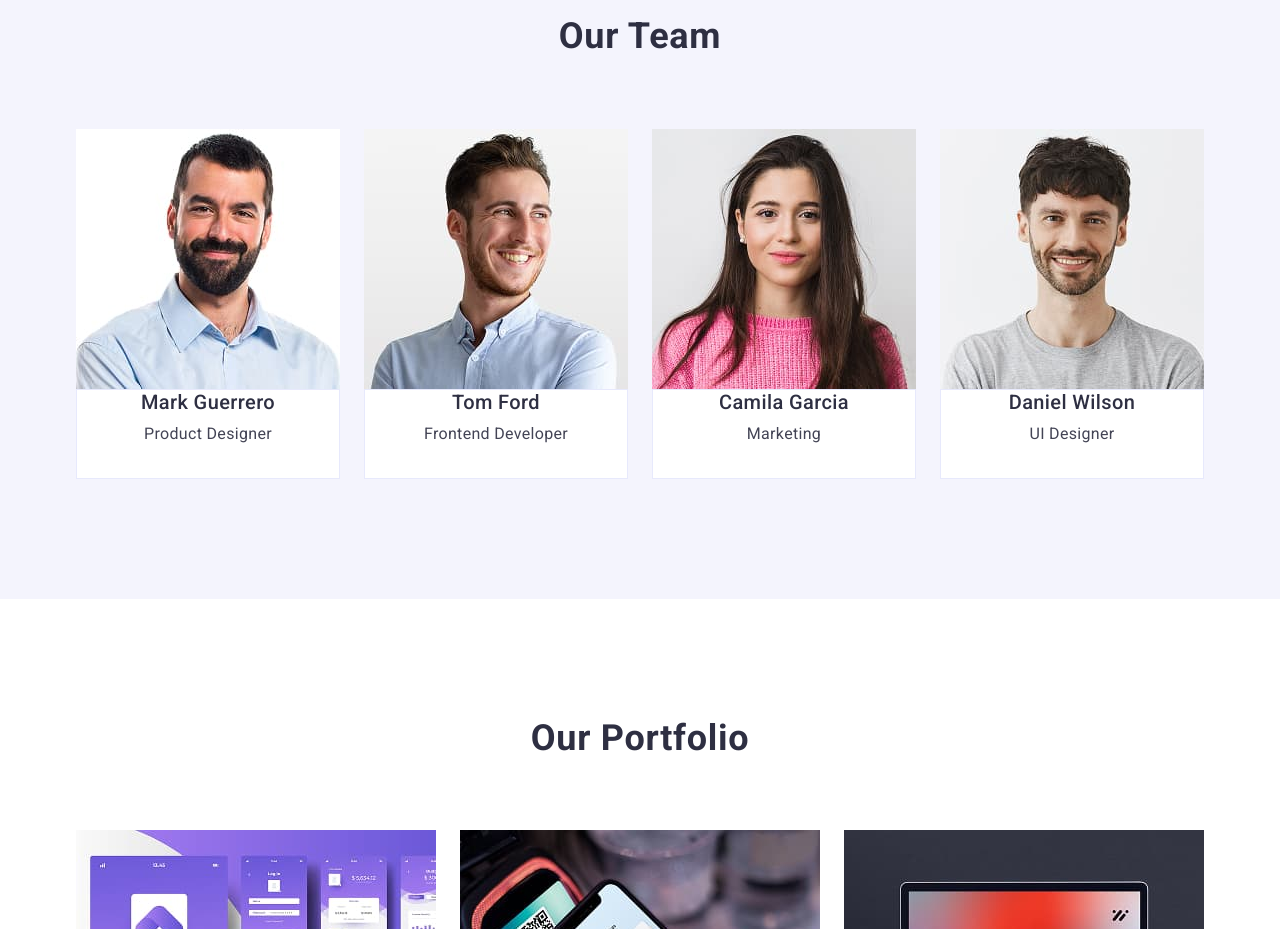
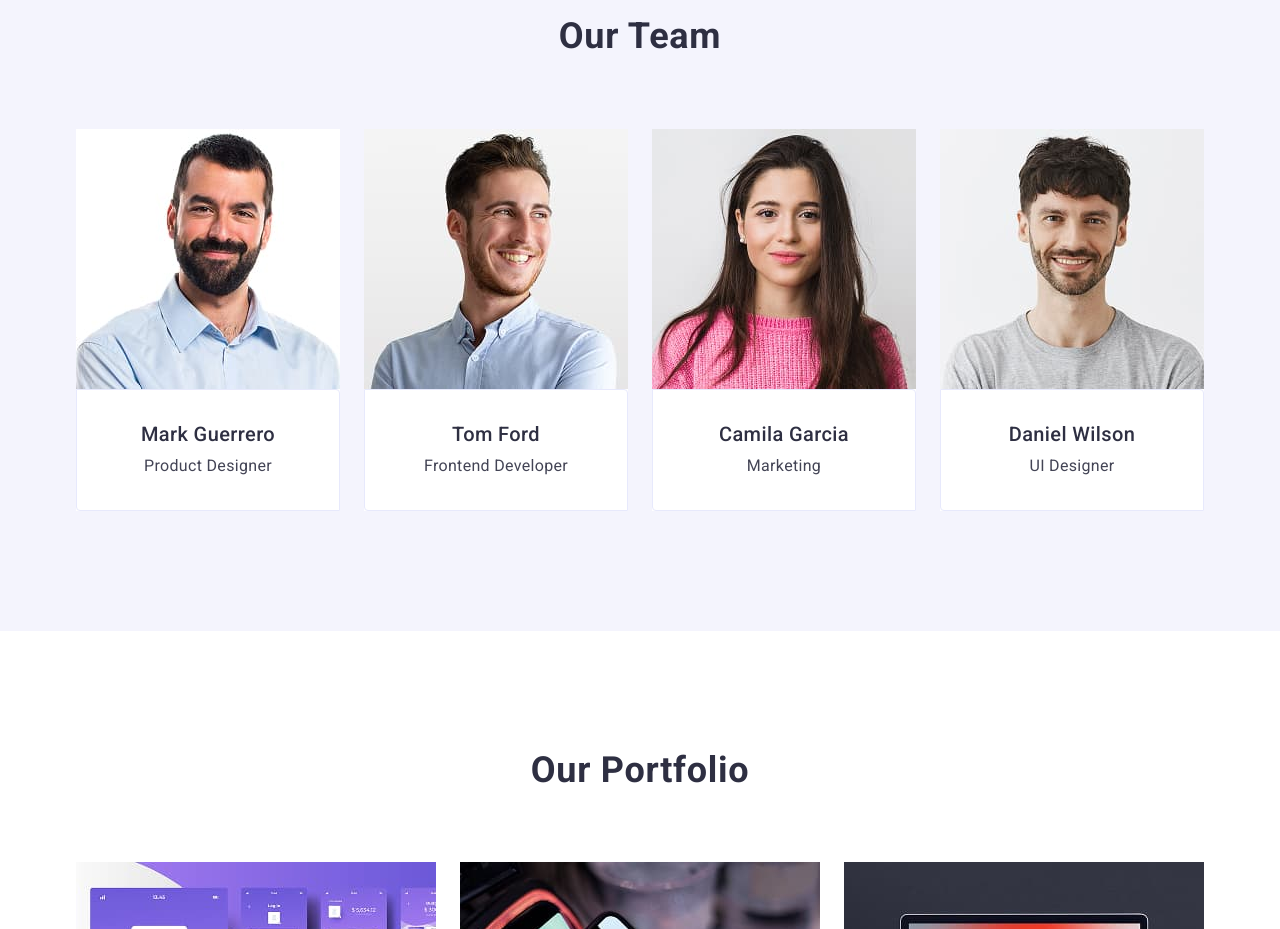
Before and after one commit to EddNik/goit-markup-hw-03, a plain HTML site: page index.html in a window 1280 px wide. Shown: the part 1120-2049 px from the top of the page. Drawn offline with nearby package versions, Linux system fonts and the light colour scheme.

Commit message:
border in 3 section person-card

```diff
--- a/css/styles.css
+++ b/css/styles.css
@@ -232,8 +232,13 @@ img {
 }
 
 .person-card {
-  padding: 0px 0px 32px 0px;
+  padding-top: 32px;
+  padding-bottom: 32px;
   border: 1px solid #e7e9fc;
+  border-top-left-radius: 0px;
+  border-top-right-radius: 0px;
+  border-top-right-radius: 4px;
+  border-bottom-left-radius: 4px;
 }
 .project-card {
   border-bottom: 1px solid #e7e9fc;
@@ -245,10 +250,6 @@ img {
 .our-team-item {
   background-color: var(--primary-bg);
   width: calc((100% - 72px) / 4);
-  border-top-left-radius: 0px;
-  border-top-right-radius: 0px;
-  border-top-right-radius: 4px;
-  border-bottom-left-radius: 4px;
 }
 
 /* Портфоліо */
```
